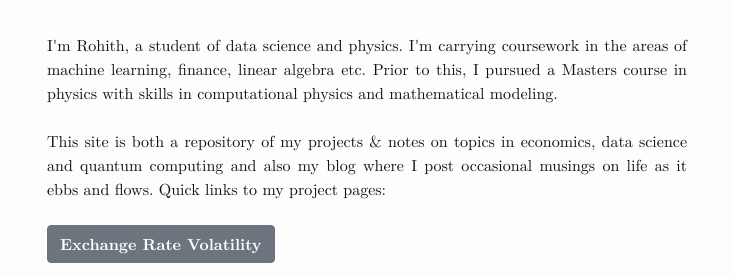
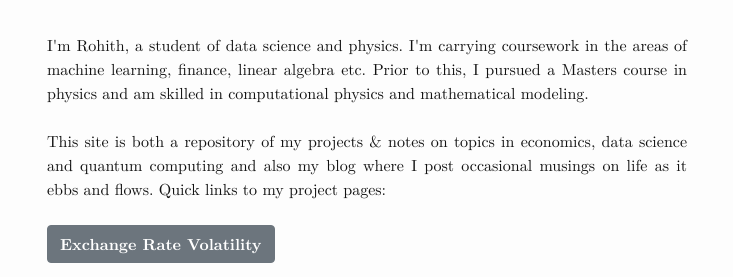
Before and after one commit to rohithmay/rohithmay.github.io, a Jekyll site: the page built from index.md, in a window 1280 px wide. Shown: the part 313-590 px from the top of the page, without its empty margins (273-1006 px from the left). Built offline with Jekyll 4.4.1, drawn with Linux system fonts in a browser that asks for light colours; nearby versions of some CDN libraries; a style sheet for code colours, icons or effects is not loaded.

Commit message:
Update index.md

```diff
--- a/index.md
+++ b/index.md
@@ -136,7 +136,7 @@
                         <div style="text-align:justify;">
 
 
-                        I'm Rohith, a student of data science and physics. I'm carrying coursework in the areas of machine learning, finance, linear algebra etc.  Prior to this, I pursued a Masters course in physics with skills in computational physics and mathematical modeling. <br/><br/>
+                        I'm Rohith, a student of data science and physics. I'm carrying coursework in the areas of machine learning, finance, linear algebra etc.  Prior to this, I pursued a Masters course in physics and am skilled in computational physics and mathematical modeling. <br/><br/>
 
                         This site is both a repository of my projects & notes on topics in economics, data science and quantum computing and also my blog where I post occasional musings on life as it ebbs and flows.
 
```
